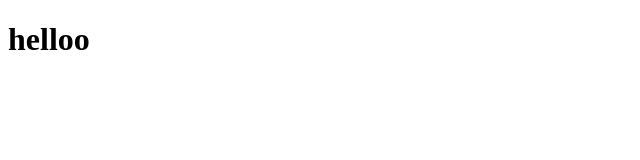
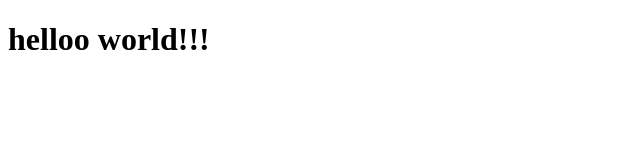
Before and after one commit to Aryan30134/practice_vcscf_aryan, a plain HTML site: page index.html in a window 1280 px wide. Shown: the whole page, without its empty margins (0-640 px from the left). Drawn offline with Linux system fonts and the light colour scheme.

Commit message:
add code1

```diff
--- a/index.html
+++ b/index.html
@@ -7,7 +7,7 @@
 </head>
 <body>
     <h1>
-helloo
+helloo world!!!
     </h1>
 
 </body>
```
